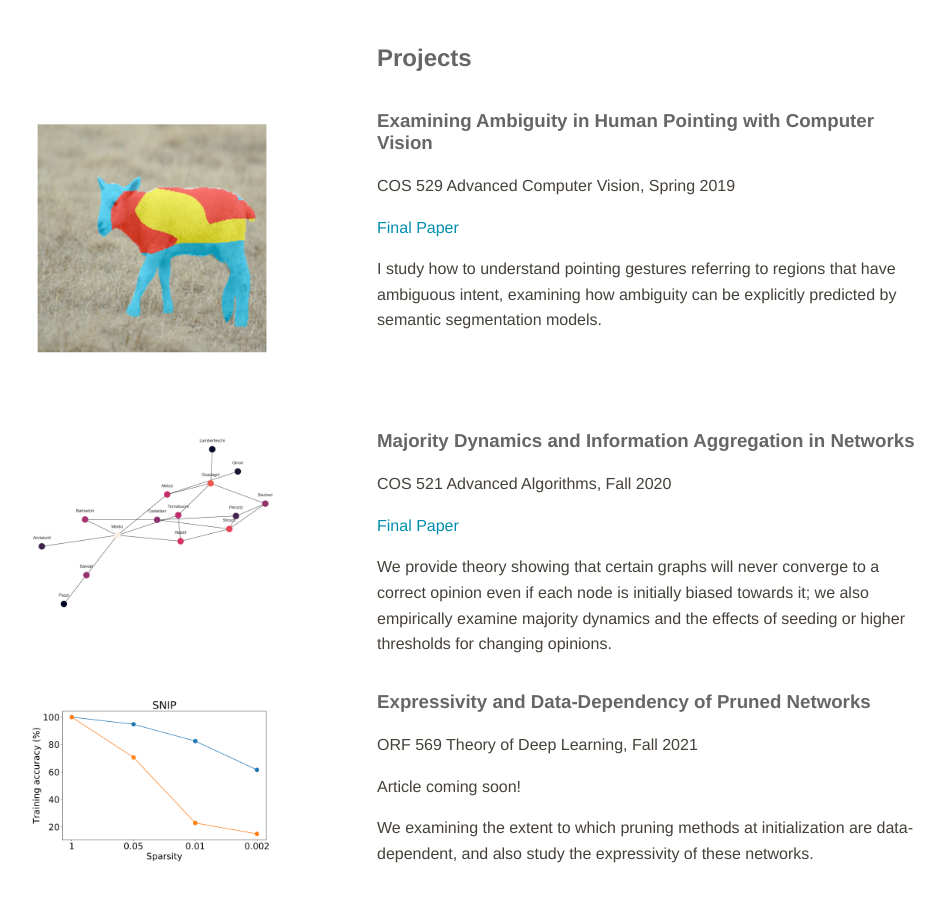
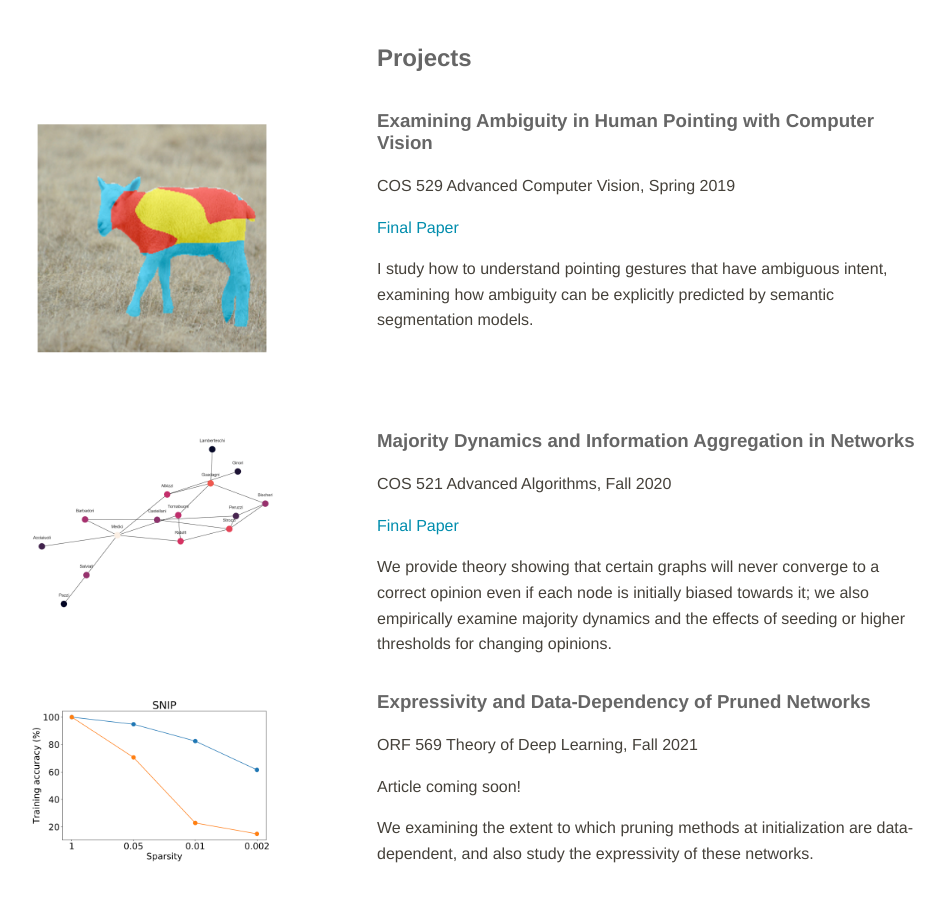
Before and after one commit to arjun-mani/arjun-mani.github.io, a Jekyll site: the page built from index.html, in a window 1280 px wide and 900 px high, scrolled down 1595 px. Shown: the whole window, without its empty margins (165-1110 px from the left). Built offline with Jekyll 4.4.1, drawn with Linux system fonts in a browser that asks for light colours.

Commit message:
Update index.html

```diff
--- a/index.html
+++ b/index.html
@@ -82,7 +82,7 @@ title: Home
 		<h3>Examining Ambiguity in Human Pointing with Computer Vision</h3>
 		<p>COS 529 Advanced Computer Vision, Spring 2019</p>
 		<p><a href="./pdfs/COS529_FinalProject_ArjunMani.pdf">Final Paper</a></p>
-		<p> I study how to understand pointing gestures referring to regions that have ambiguous intent, examining how ambiguity can be
+		<p> I study how to understand pointing gestures that have ambiguous intent, examining how ambiguity can be
 		explicitly predicted by semantic segmentation models. </p>
 	</div>
 </div>
```
